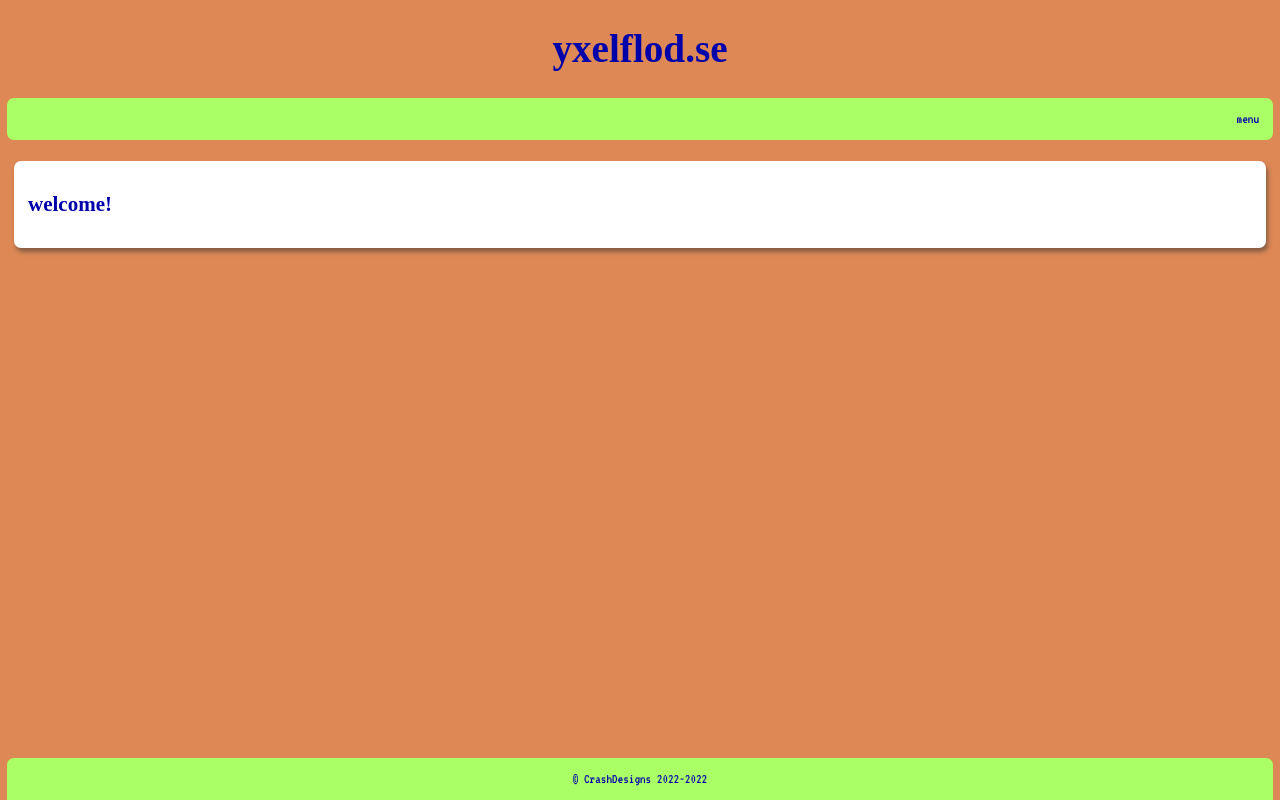
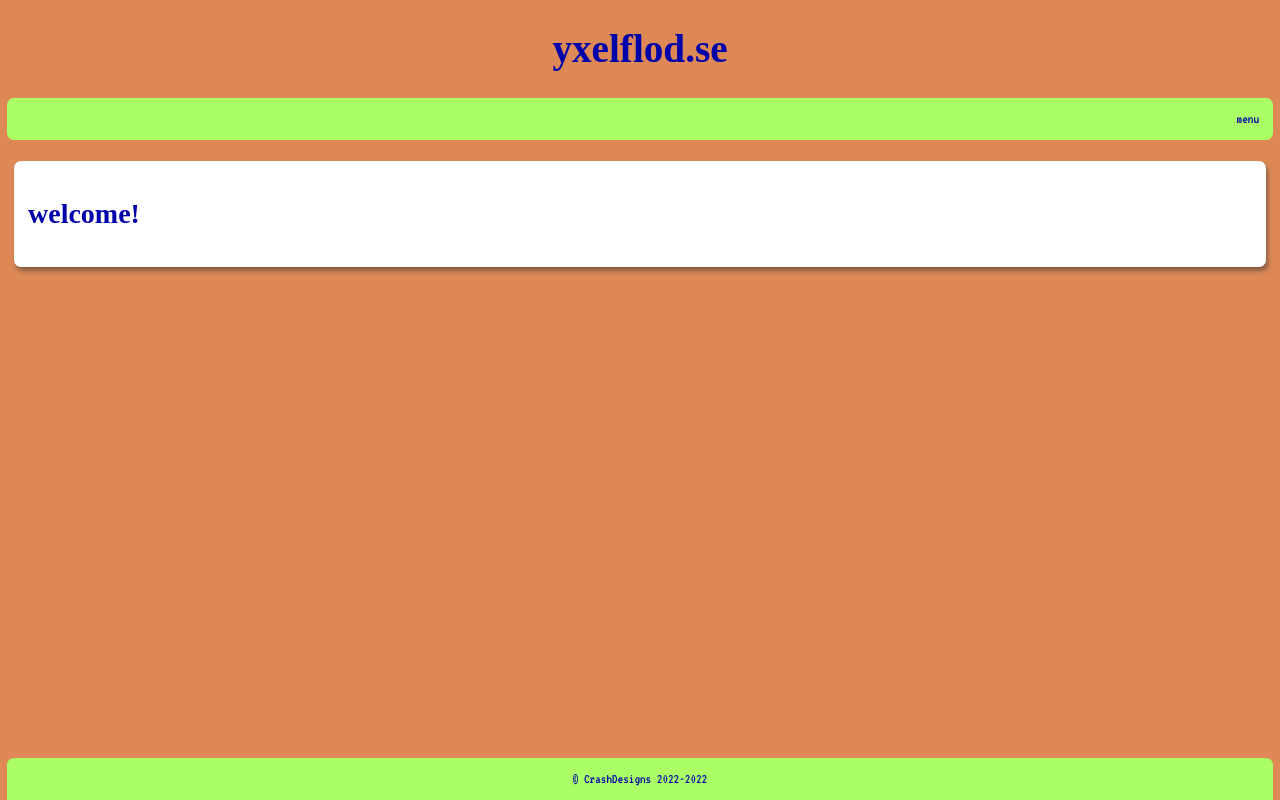
Before and after one commit to crashDeltaGbg/examensarbete-frontend, a Vue app: page / in a window 1280 px wide. Built offline with nearby package versions, Linux system fonts and the light colour scheme; no server answers; a web font is replaced by a local one.

Commit message:
sets font size for h1 and h2

```diff
--- a/src/assets/base.scss
+++ b/src/assets/base.scss
@@ -50,6 +50,16 @@ html {
           font-family: $secondary-font-family;
           text-transform: lowercase;
         }
+
+        section {
+          h1 {
+            font-size: 2rem;
+          }
+
+          h2 {
+            font-size: 1.5rem;
+          }
+        }
 			}
 		}
 	}
--- a/src/views/AboutView.vue
+++ b/src/views/AboutView.vue
@@ -16,6 +16,7 @@ getData('pages', 'slug=about-me');
 </template>
 
 <style lang="scss">
+@import '../assets/colors';
 section {
   background-color: $secondary-color;
   border-radius: 0.5rem;
```
